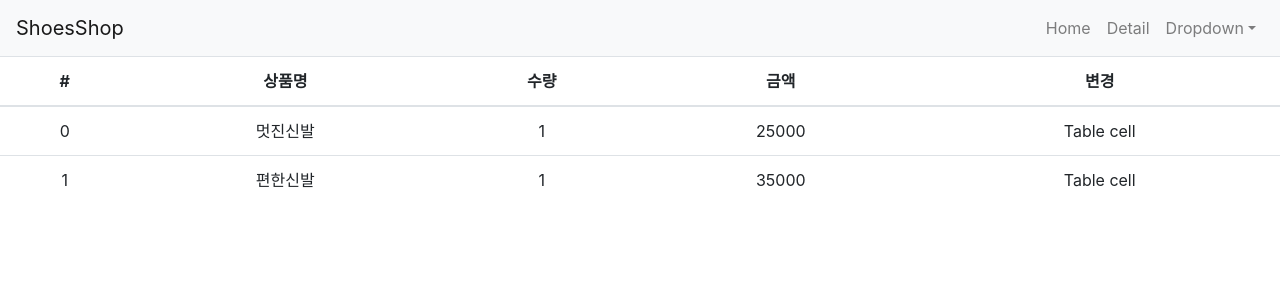
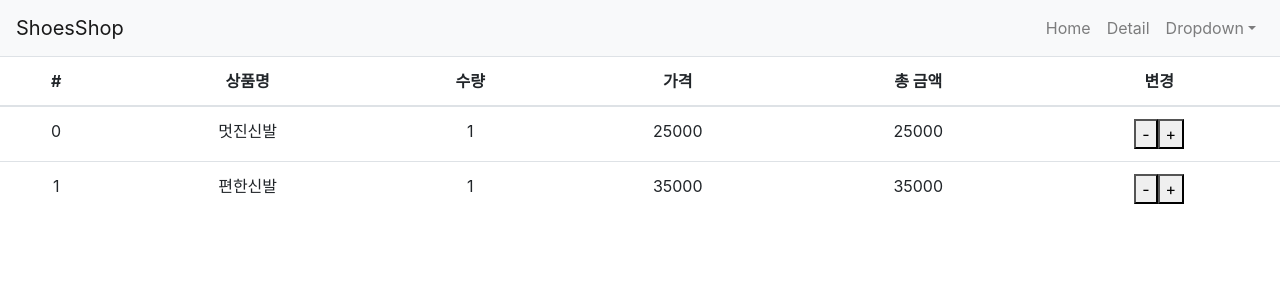
Before and after one commit to seong-dodo/react-shop-practice, a React (Create React App) app: page /cart in a window 1280 px wide. Shown: the top 300 px of the page. Built offline with nearby package versions, Linux system fonts and the light colour scheme.

Commit message:
Redux2-3(reducer/dispatch로데이터수정)

```diff
--- a/src/Cart.js
+++ b/src/Cart.js
@@ -1,6 +1,12 @@
 import React from 'react';
 import {Table} from 'react-bootstrap';
 import { connect } from 'react-redux';
+
+function 총액계산(수량, 가격){
+ return(
+     수량 * 가격
+ )
+}
 
 
 function Cart(props){
@@ -15,7 +21,8 @@ function Cart(props){
                <th>#</th>
                <th>상품명</th>
                <th>수량</th>
-               <th>금액</th>
+               <th>가격</th>
+               <th>총 금액</th>
                <th>변경</th>
              </tr>
            </thead>
@@ -23,18 +30,22 @@ function Cart(props){
            <tbody >
            {
 
-            props.state.map (function(상품) {
+            props.state.map ( (a,i)=> {
                return(
-
-                    <tr>
-                      <td> { 상품.id } </td>
-                      <td> { 상품.name } </td>
-                      <td> { 상품.quan } </td>
-                      <td> { 상품.price }</td>
-                      <td>Table cell</td>
+                    <tr key={i}>
+                      <td> { a.id } </td>
+                      <td> { a.name } </td>
+                      <td> { a.quan } </td>
+                      <td> { a.price }</td>
+                      <td> {      a.quan>=5
+                      ?  a.quan * a.price * 0.5
+                      :  a.quan * a.price }  </td>
+                      <td>
+                         <button onClick={ ()=>{ props.dispatch( { type : '수량감소', id : i } ) } } > - </button>
+                         <button onClick={ ()=>{ props.dispatch( { type : '수량증가', id : i } ) } } > + </button>
+                      </td>
                     </tr>
                )
-
             })
           }
         </tbody>
--- a/src/index.js
+++ b/src/index.js
@@ -9,14 +9,27 @@ import { BrowserRouter } from 'react-router-dom';
 import { Provider } from 'react-redux';
 import { createStore } from 'redux' ;
 
-let store = createStore ( ()=>{
-  return [
+
+let 초기값 = [
   { id : 0, name : '멋진신발', quan : 1, price : 25000 },
   { id : 1, name : '편한신발', quan : 1, price : 35000 }
+];
 
+function reducer(state=초기값, 액션 ){
+ if (액션.type === '수량감소') {
+  let copy = [...state];
+  copy[액션.id].quan--;
+  return copy
+ } else if (액션.type === '수량증가') {
+  let copy = [...state];
+  copy[액션.id].quan++;
+  return copy
+} else {
+  return state
+}
+}
 
-  ]
-  } );
+let store = createStore(reducer);
 
 
 
```
